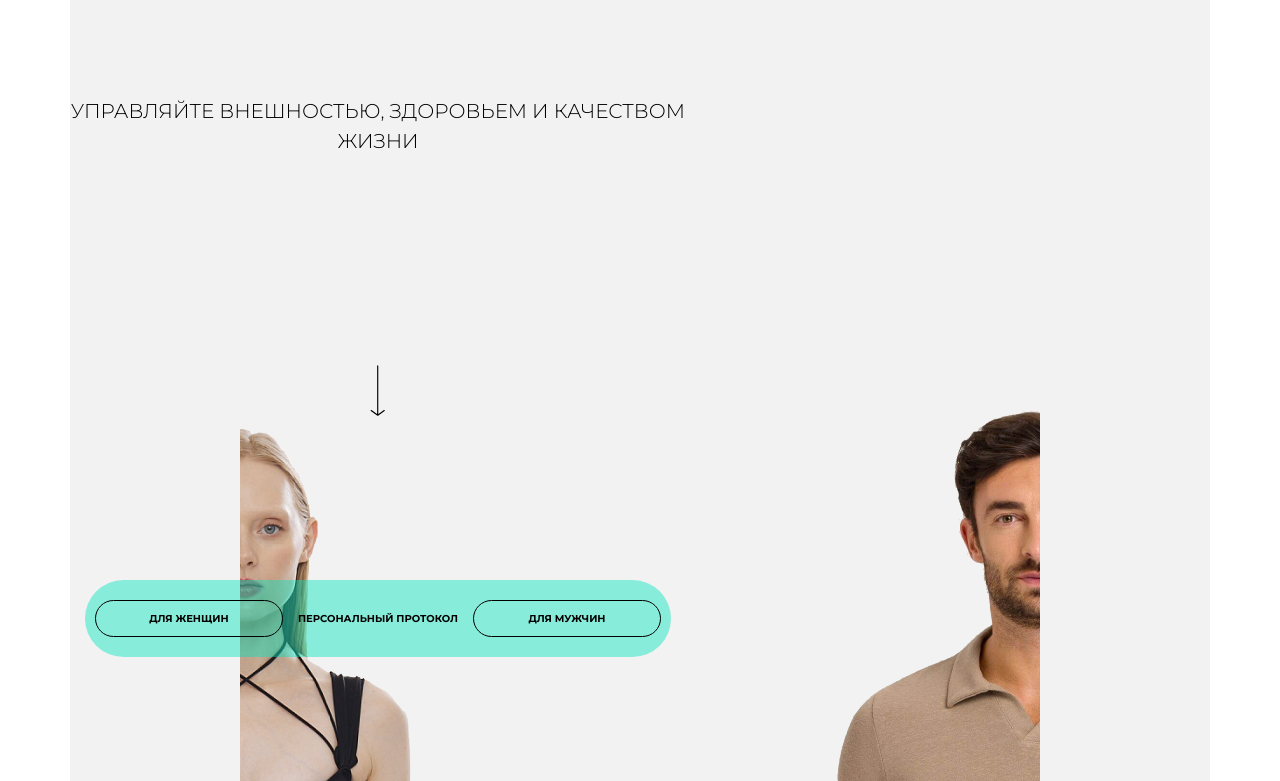
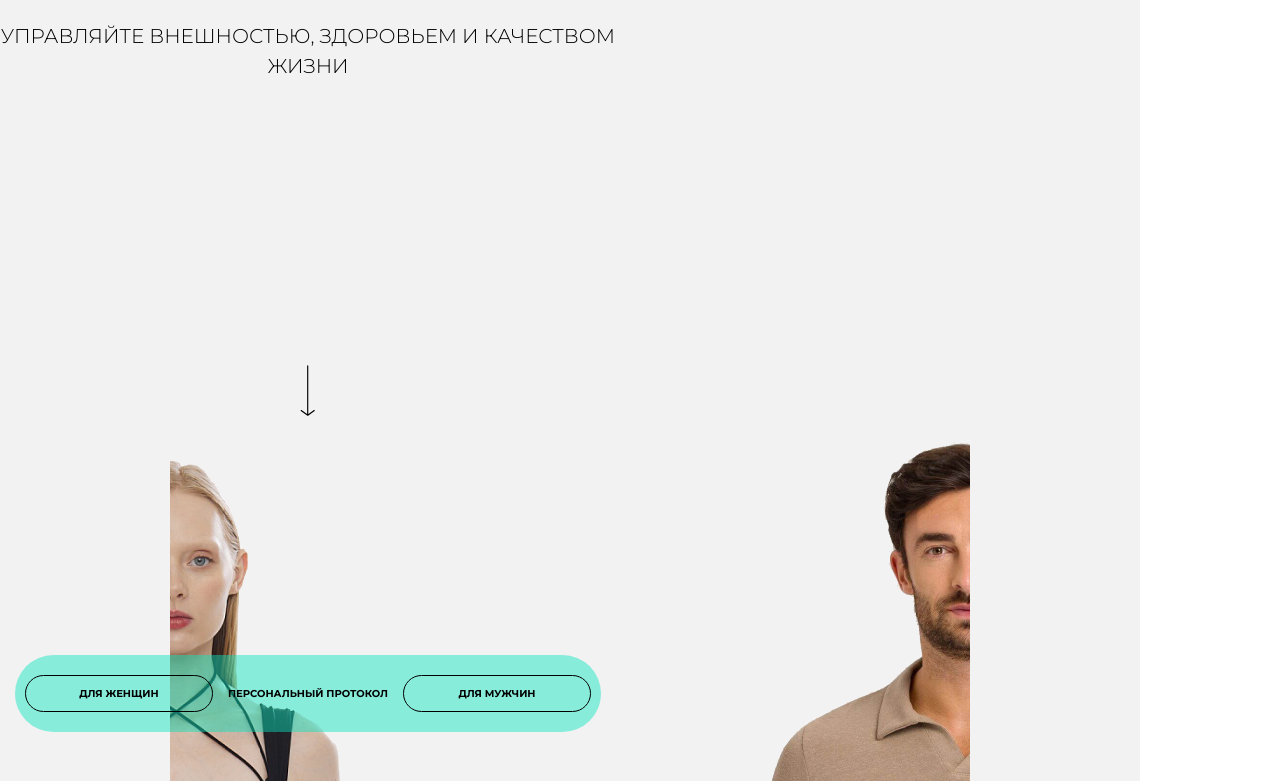
Before and after one commit to ktnkl/medicris, a website: page index.html in a window 1280 px wide. Shown: the part 60-841 px from the top of the page. Drawn offline with nearby package versions, Linux system fonts and the light colour scheme.

Commit message:
картинки приклеены к низу

```diff
--- a/index.html
+++ b/index.html
@@ -14,12 +14,12 @@
   <header class="container-sm bg-1 d-flex justify-content-center header">
     <img src="/media/main_page/logo.svg" alt="" class=" ">
   </header>
-  <div class="container-sm first-page bg-1 position-relative">
+  <div class="container-sm m-0 first-page bg-1 position-relative">
     <div class="row photos-wrapper">
-      <img class="col-6 photos-wrapper__item" src="media/main_page/f.png" alt="">
-      <img src="media/main_page/m.png" class="col-6 photos-wrapper__item" alt="">
+      <img class="col-6 p-0 align-self-end photos-wrapper__item" src="media/main_page/f.png" alt="">
+      <img src="media/main_page/m.png" class="col-6 p-0 align-self-end photos-wrapper__item" alt="">
     </div>
-    <div class="row t-n-b position-absolute top-0 start-0 d-flex flex-column justify-content-around align-items-center text-center">
+    <div class="row t-n-b position-absolute top-0 start-0 d-flex flex-column justify-content-between align-items-center text-center">
       <div class="col-12 t-n-b__text fw-light s20">
         УПРАВЛЯЙТЕ
         ВНЕШНОСТЬЮ,
@@ -38,7 +38,7 @@
     </div>
   </div>
 
-  <div class="menu container-sm bg text-center fw-medium s10">
+  <!-- <div class="menu container-sm bg text-center fw-medium s10">
     <div class="row row-cols-5">
     <div class="col justify-self-center">
       <img class="" src="media/menu/menu.png">
@@ -60,7 +60,7 @@
       <div class="">Запись</div>
     </div>
   </div>
-  </div>
+  </div> -->
 
   <div class="parallax">
   <div class="container-sm d-flex flex-column justify-content-evenly page-2 parallax__layer parallax__text"> <!--вторая страница-->
```
